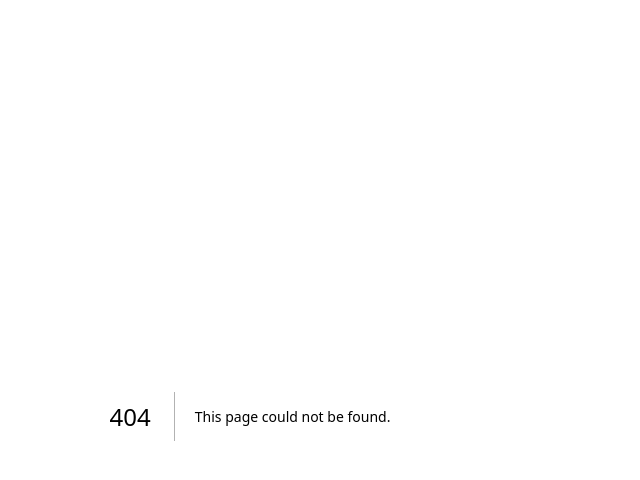
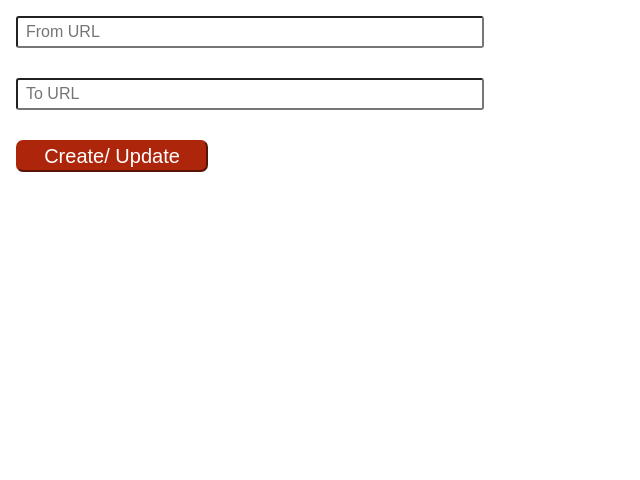
Before and after one commit to kiranp-bv/requestly, a Next.js app: page /rule in a window 1280 px wide. Before the commit this address had no page. Shown: the top 480 px of the page, without its empty margins (0-640 px from the left). Built offline with nearby package versions, Linux system fonts and the light colour scheme.

Commit message:
Added update rule UI

```diff
--- /dev/null
+++ b/src/app/rule/index.css
@@ -0,0 +1,32 @@
+
+
+.field-section {
+    margin-bottom: 30px;
+}
+
+
+.input {
+    width: 100%;
+    height: 2rem;
+    font-size: 1rem;
+    border-radius: 3px;
+    padding: 8px;
+}
+
+.update-button {
+    width: 12rem;
+    height: 2rem;
+    border-radius: 7px;
+    background-color: #AD260B;
+    color: white;
+    cursor: pointer;
+    border-color: #AD260B;
+}
+
+.error-message {
+    color: rgb(161, 7, 7);
+}
+
+button {
+    font-size: 20px;
+}
--- /dev/null
+++ b/src/app/rule/page.js
@@ -0,0 +1,109 @@
+'use client';
+import { useState } from "react"
+import './index.css'
+
+export default () => {
+    const [ruleData, setRuleData] = useState({ fromURL: {value: null, error: null}, toURL: {value: null, error: null}})
+    const errorMessages = {
+        fromURL: {
+            required: 'This field is required',
+            validURL: 'Please enter a valid URL'
+        },
+        toURL: {
+            required: 'This field is required',
+            validURL: 'Please enter a valid URL'
+        },
+    }
+    const isValidURL = (url = '') => {
+        try {
+            const obj = new URL(url)
+            return true;
+        } catch (e) {
+            return false;
+        }
+    }
+    const setErrorFocus = (fieldId) => {
+        const focusEle = document.querySelector(`#${fieldId}`);
+
+        if (focusEle) {
+            focusEle.focus();
+        }
+    }
+
+    const setFieldData = (field, value, error = null) => {
+        setRuleData((prevData) => ({...prevData, [field]: {value, error}}))
+    }
+    const handleChange = (e, field) => {
+        const value = e.target.value;
+        if (value) {
+            if (isValidURL(value)) {
+                setFieldData(field, value)
+            } else {
+                setFieldData(field, value, 'validURL')
+            }
+        } else {
+            setFieldData(field, value, 'required')
+        }
+    }
+    const handleUpdate = () => {
+        const { value:fromURLValue } = ruleData.fromURL;
+        const { value:toURLValue } = ruleData.toURL;
+        if (fromURLValue) {
+            if (!isValidURL(fromURLValue)) {
+                setFieldData('fromURL', fromURLValue, 'validURL')
+                setErrorFocus('fromURL')
+                return;
+            }
+        } else {
+            setFieldData('fromURL', fromURLValue, 'required')
+            setErrorFocus('fromURL')
+            return;
+        }
+
+        if (toURLValue) {
+            if (!isValidURL(toURLValue)) {
+                setFieldData('toURL', toURLValue, 'validURL')
+                setErrorFocus('toURL')
+                return;
+            }
+        } else {
+            setFieldData('toURL', toURLValue, 'required')
+            setErrorFocus('toURL')
+            return;
+        }
+
+        console.log("Updation successful!");
+
+
+    }
+    return (
+        <div>
+            <div className='rule-section'>
+                <div className='field-section'>
+                    <label name="from">
+                        <input type="text" id="fromURL" className='input' placeholder='From URL' onInput={(e) => handleChange(e, 'fromURL')} required></input>
+                    </label> <br />
+                    {
+                        (ruleData.fromURL.error) && <span className='error-message'>{errorMessages.fromURL[ruleData.fromURL.error]}</span>
+                    }
+
+                </div>
+
+                <div className='field-section'>
+                    <label name="to">
+                        <input type="text" id="toURL" className='input' placeholder='To URL' required onInput={(e) => handleChange(e, 'toURL')}></input>
+                    </label> <br />
+                    {
+                        (ruleData.toURL.error) && <span className='error-message'>{errorMessages.fromURL[ruleData.toURL.error]}</span>
+                    }
+                </div>
+                <button className='update-button'
+                    onClick={handleUpdate}
+                >
+                    Create/ Update
+                </button>
+            </div>
+
+        </div>
+    )
+}
```
